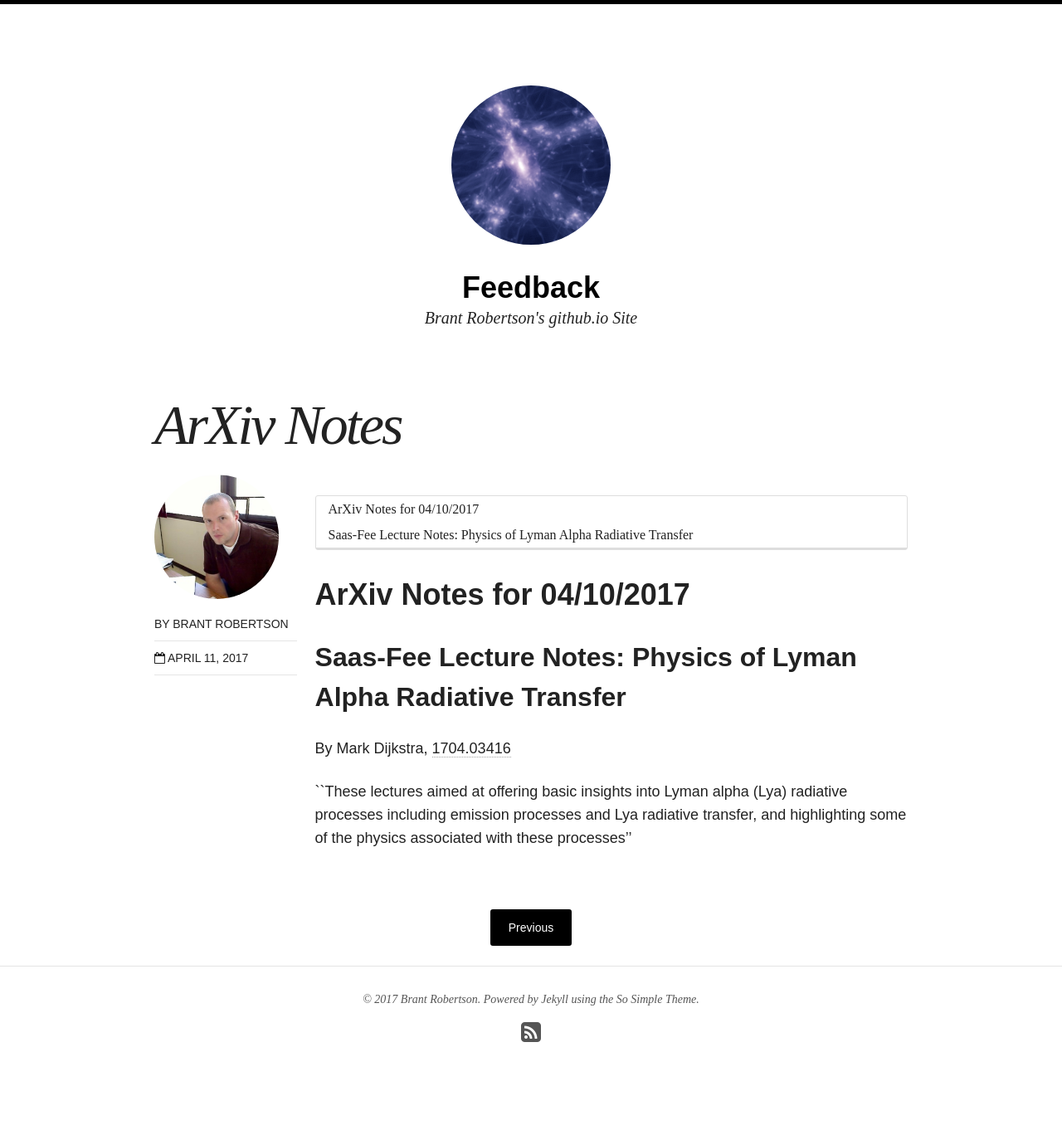
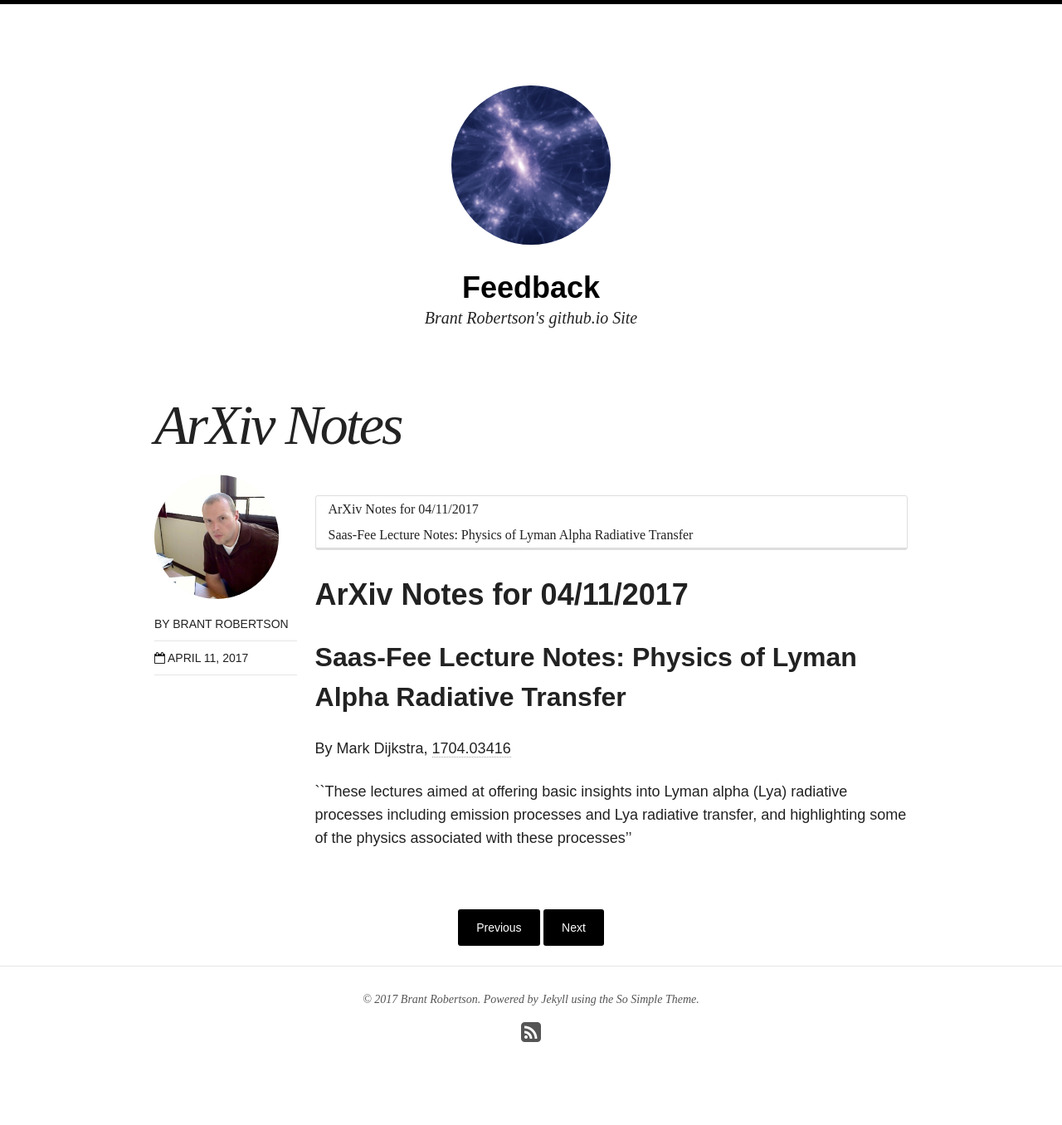
Before and after one commit to brantr/brantr.github.io, a Jekyll site: the page built from _posts/blog/2017-04-11-arxiv-04112017.md, in a window 1280 px wide. Shown: the whole page at 83% size. Built offline with Jekyll 4.4.1, drawn with Linux system fonts in a browser that asks for light colours; nearby versions of some CDN libraries.

Commit message:
Adding arxiv for 04122017.

```diff
--- a/_posts/blog/2017-04-11-arxiv-04112017.md
+++ b/_posts/blog/2017-04-11-arxiv-04112017.md
@@ -9,7 +9,7 @@ use_math: true
 {:toc}
 
 
-# ArXiv Notes for 04/10/2017
+# ArXiv Notes for 04/11/2017
 
 
 ## Saas-Fee Lecture Notes: Physics of Lyman Alpha Radiative Transfer
```
Also changed, not shown: _posts/blog/2017-04-12-arxiv-04122017.md (added, +32 -0 lines).
